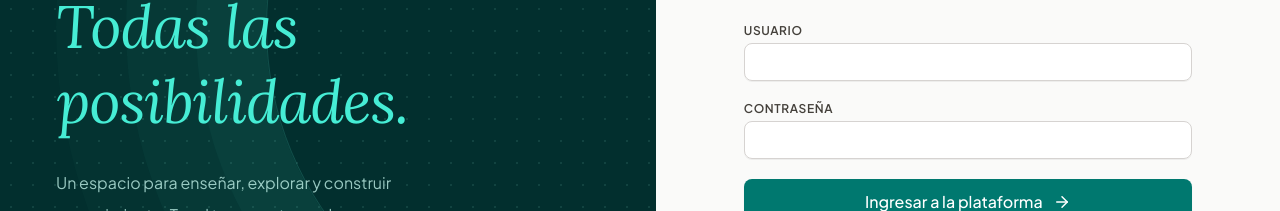
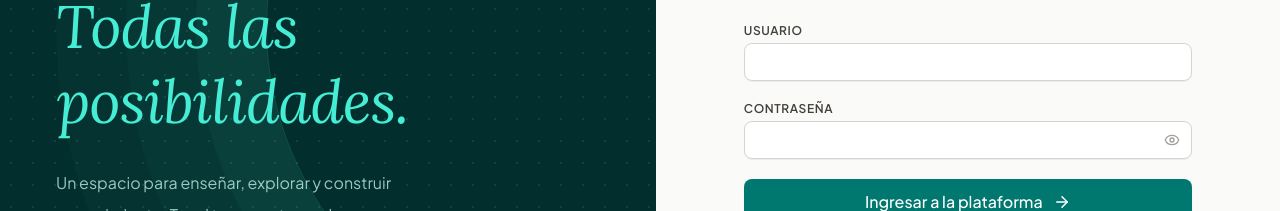
Before and after one commit to Fournext/SW_Sistema_experto_front, a React (Vite) app: page /central/login in a window 1280 px wide. Shown: the part 354-565 px from the top of the page. Built offline with nearby package versions, Linux system fonts and the light colour scheme; no server answers.

Commit message:
fix: ver contraseña

```diff
--- a/src/components/ui/Input.tsx
+++ b/src/components/ui/Input.tsx
@@ -1,4 +1,5 @@
-import React from 'react';
+import React, { useState } from 'react';
+import { Eye, EyeOff } from 'lucide-react';
 
 export interface InputProps extends React.InputHTMLAttributes<HTMLInputElement> {
   label?: string;
@@ -9,7 +10,10 @@ export interface InputProps extends React.InputHTMLAttributes<HTMLInputElement>
 }
 
 export const Input = React.forwardRef<HTMLInputElement, InputProps>(
-  ({ label, error, helperText, leftIcon, rightIcon, className = '', id, required, ...props }, ref) => {
+  ({ label, error, helperText, leftIcon, rightIcon, className = '', id, required, type, ...props }, ref) => {
+    const [showPassword, setShowPassword] = useState(false);
+    const isPassword = type === 'password';
+    const resolvedType = isPassword && showPassword ? 'text' : type;
     const inputId = id || (label ? label.toLowerCase().replace(/\s+/g, '-') : undefined);
 
     return (
@@ -29,20 +33,30 @@ export const Input = React.forwardRef<HTMLInputElement, InputProps>(
           <input
             ref={ref}
             id={inputId}
+            type={resolvedType}
             className={`block w-full rounded-lg border py-2 px-3 text-sm text-stone-800 placeholder:text-stone-400 bg-white transition-colors focus:outline-none focus:ring-2 focus:ring-offset-0 disabled:bg-stone-50 disabled:text-stone-400 disabled:cursor-not-allowed ${
               leftIcon ? 'pl-9' : ''
-            } ${rightIcon ? 'pr-9' : ''} ${
+            } ${rightIcon || isPassword ? 'pr-10' : ''} ${
               error
                 ? 'border-rose-400 focus:border-rose-500 focus:ring-rose-200'
                 : 'border-stone-300 focus:border-teal-700 focus:ring-teal-600/20'
             } ${className}`}
             {...props}
           />
-          {rightIcon && (
+          {isPassword ? (
+            <button
+              type="button"
+              onClick={() => setShowPassword(prev => !prev)}
+              aria-label={showPassword ? 'Ocultar contraseña' : 'Mostrar contraseña'}
+              className="absolute inset-y-0 right-0 pr-3 flex items-center text-stone-400 hover:text-stone-700 cursor-pointer transition-colors"
+            >
+              {showPassword ? <EyeOff className="w-4 h-4" /> : <Eye className="w-4 h-4" />}
+            </button>
+          ) : rightIcon ? (
             <div className="absolute inset-y-0 right-0 pr-3 flex items-center pointer-events-none text-slate-400">
               {rightIcon}
             </div>
-          )}
+          ) : null}
         </div>
         {error ? (
           <p className="mt-1 text-xs text-rose-600 font-medium">{error}</p>
```
